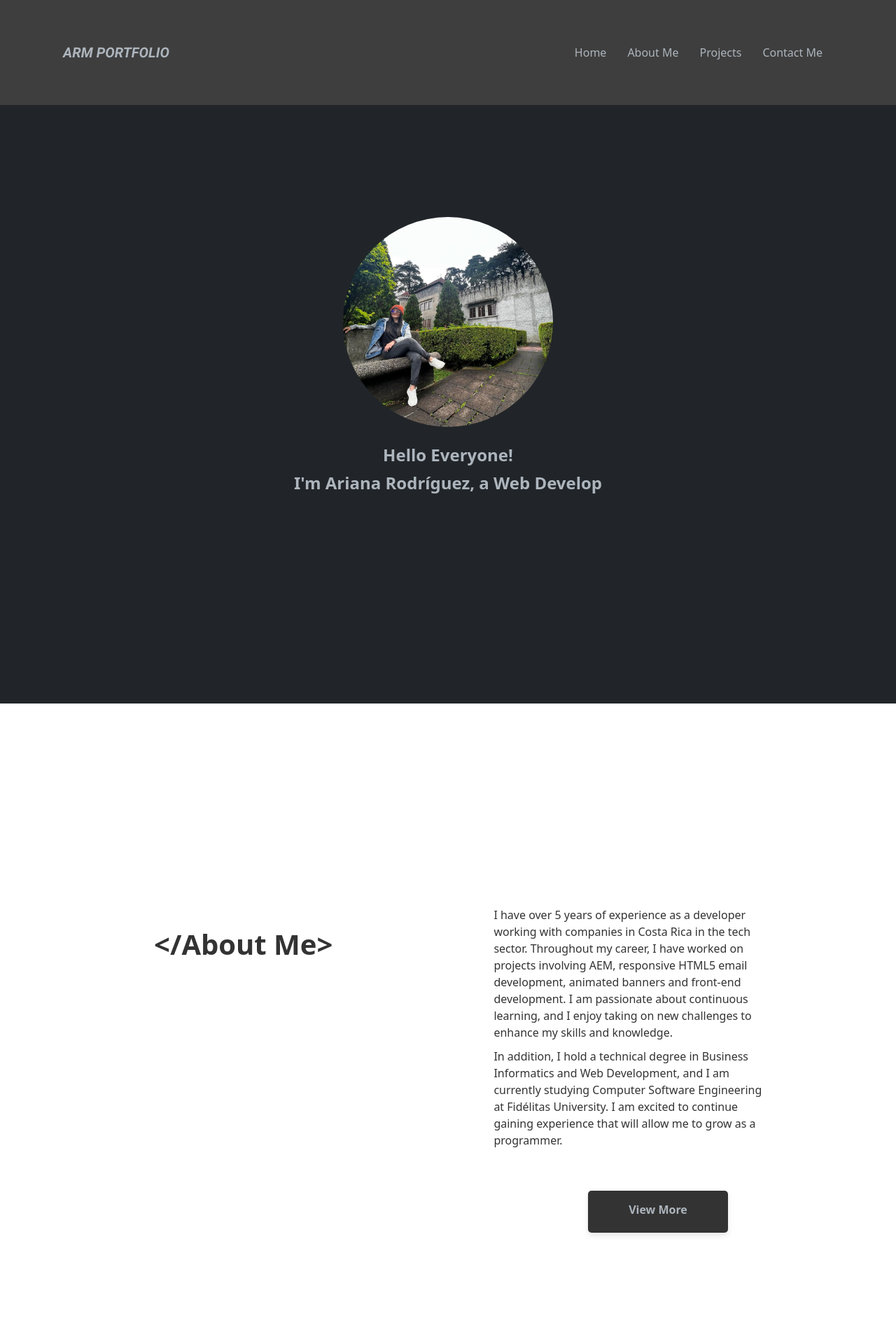
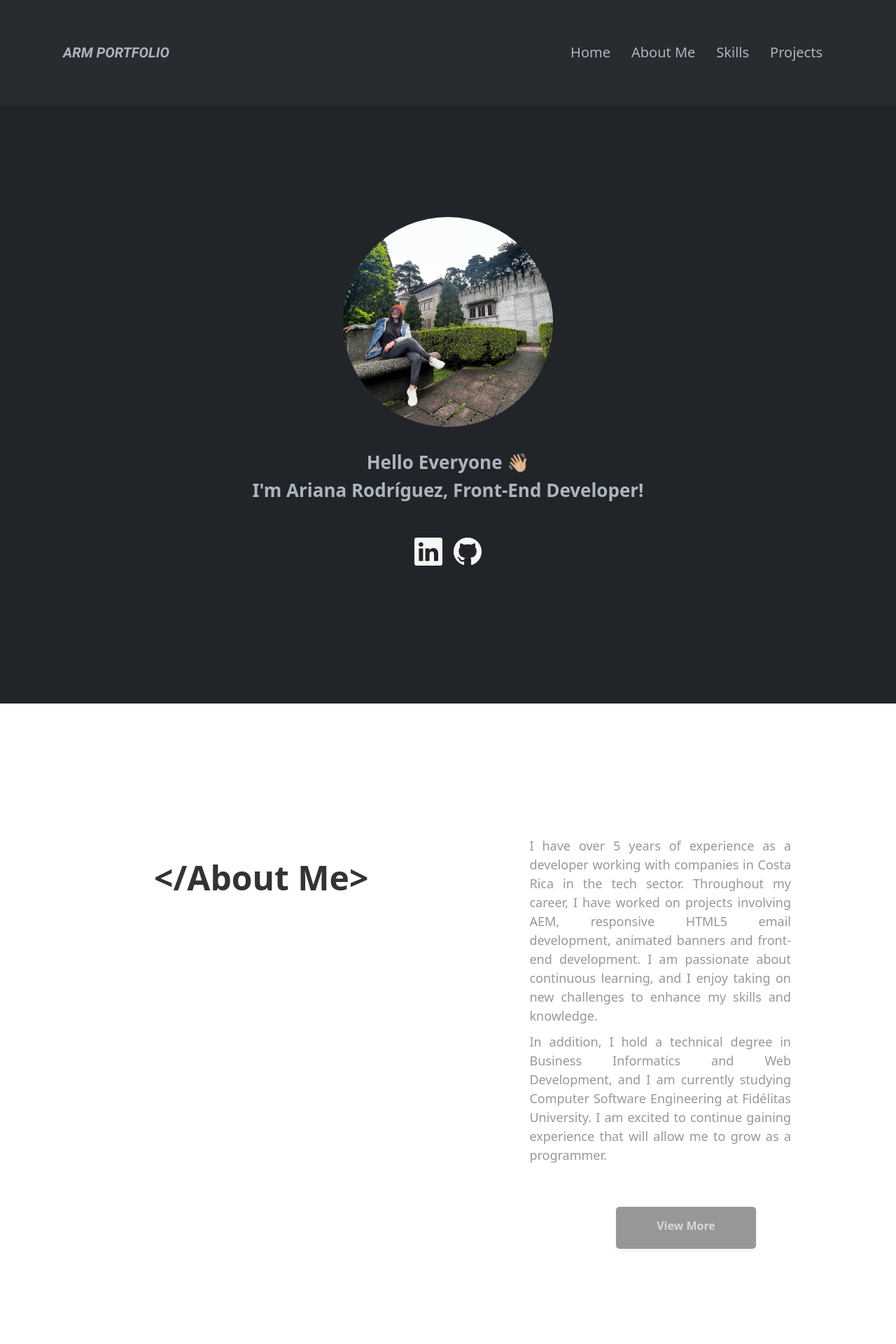
Before and after one commit to ari-rm21/website, an Angular app: page /about-me in a window 1280 px wide. Shown: the top 1920 px of the page at 70% size. Built offline with nearby package versions, Linux system fonts and the light colour scheme.

Commit message:
implementing animations

```diff
--- a/src/app/app.component.html
+++ b/src/app/app.component.html
@@ -5,10 +5,10 @@
                <i class="bi bi-list showOnMobile"></i>
         </div>
         <ul [class.show]="menuOpen" class="navegation__nav-links">
-            <li><a routerLink='/home' (click)="toggleMenu($event)">Home</a></li>
-            <li><a routerLink='/about-me' (click)="toggleMenu($event)">About Me</a></li>
-            <li><a routerLink='/projects' (click)="toggleMenu($event)">Projects</a></li>
-            <li><a routerLink='/contact-me' (click)="toggleMenu($event)">Contact Me</a></li>
+            <li><a [routerLink]="[]" fragment="home-section" (click)="toggleMenu($event)">Home</a></li>
+            <li><a [routerLink]="[]" fragment="about-section" (click)="toggleMenu($event)">About Me</a></li>
+            <li><a [routerLink]="[]" fragment="skills-section" (click)="toggleMenu($event)">Skills</a></li>
+            <li><a [routerLink]="[]" fragment="project-section" (click)="toggleMenu($event)">Projects</a></li>
         </ul>
     </nav>
 </header>
@@ -16,5 +16,5 @@
 
 <app-home></app-home>
 <app-about-me></app-about-me>
-<app-projects></app-projects>
+<!-- <app-projects></app-projects> -->
 <app-footer></app-footer>
--- a/src/app/app.component.scss
+++ b/src/app/app.component.scss
@@ -7,13 +7,14 @@
 
 .navegation {
   position: fixed;
+  z-index: 2;
   top: 0;
   width: 100%;
   display: flex;
   justify-content: space-between;
   align-items: center;
   padding: 60px 90px;
-  background-color: #3e3e3e;
+  background-color: #282c30;
   @media (max-width: 768px) {
     flex-direction: column;
     justify-content: center;
@@ -46,6 +47,7 @@
       padding: 5px 0;
       transition: color 0.3s ease;
       position: relative;
+      font-size: 20px;
 
       &::after {
         content: "";
@@ -61,7 +63,7 @@
       }
 
       &:hover {
-        color: #c06500;
+        color: #ff7f00;
       }
 
       &:hover::after {
--- a/src/app/app.component.ts
+++ b/src/app/app.component.ts
@@ -1,9 +1,11 @@
-import { Component } from '@angular/core';
 import { RouterLink, RouterOutlet } from '@angular/router';
 import { FooterComponent } from './components/footer/footer.component';
 import { HomeComponent } from './components/home/home.component';
 import { AboutMeComponent } from './components/about-me/about-me.component';
 import { ProjectsComponent } from './components/projects/projects.component';
+import { Component, OnInit } from '@angular/core';
+import { ActivatedRoute } from '@angular/router';
+import { ViewportScroller } from '@angular/common';
 
 @Component({
   selector: 'app-root',
@@ -12,7 +14,18 @@ import { ProjectsComponent } from './components/projects/projects.component';
   templateUrl: './app.component.html',
   styleUrls: ['./app.component.scss']
 })
-export class AppComponent {
+export class AppComponent implements OnInit {
+  constructor(
+    private route: ActivatedRoute,
+    private viewportScroller: ViewportScroller
+  ) {}
+  ngOnInit(): void {
+    this.route.fragment.subscribe((fragment) => {
+      if (fragment) {
+        this.viewportScroller.scrollToAnchor(fragment);
+      }
+    });
+  }
   title = 'ARM PORTFOLIO';
   menuOpen: boolean = false;
 
--- a/src/app/components/about-me/about-me.component.html
+++ b/src/app/components/about-me/about-me.component.html
@@ -1,4 +1,4 @@
-<section class="aboutMe_wrapper">
+<section class="aboutMe_wrapper" id="about-section">
     <div class="aboutMe_wrapper__img_container">
       <h2 class="aboutMe_wrapper__img_container__title">&lt;/About Me&gt;</h2>
     </div>
@@ -19,7 +19,7 @@
     </div>
   </section>
 
-  <section class="topSkils_wrapper">
+  <section class="topSkils_wrapper" id="skills-section">
     <div class="container">
       <h2 class="topSkils_wrapper__heading-secondary">
        My top Skills
--- a/src/app/components/about-me/about-me.component.scss
+++ b/src/app/components/about-me/about-me.component.scss
@@ -3,10 +3,12 @@
     justify-content: space-between;
     align-items: flex-start;
     gap: 20px;
-    padding: 200px 100px 120px 100px;
+    padding: 100px 60px 120px 100px;
     background-color: #fff;
     color: #333;
-
+    @media (max-width: 768px) {
+      padding: 100px 100px 120px 100px;
+    }
 
 
     &__img_container {
@@ -18,9 +20,14 @@
       white-space: nowrap;
 
       &__title {
-        font-size: 2.5rem;
+        font-size: 3rem;
         margin-bottom: 10px;
         font-weight: bold;
+        position: relative;
+        left: -538px;
+        @media (max-width: 768px) {
+          font-size: 2.1rem;
+        }
       }
 
       img {
@@ -32,10 +39,16 @@
     }
 
     &__bio_wrapper {
+      opacity: 0;
       flex: 2;
       display: flex;
       flex-direction: column;
       padding: 90px;
+      font-size: 18px;
+      text-align: justify;
+      @media (max-width: 768px) {
+        font-size: 16px;
+      }
 
 
 
@@ -100,6 +113,9 @@
   padding: 100px;
   width: 100%;
   height: 700px;
+  @media (max-width: 768px) {
+    padding: 100px 0px;
+  }
 
   &__heading-secondary {
     font-weight: 700;
@@ -109,5 +125,8 @@
     line-height: 1.2;
     margin-bottom: 9.6rem;
     letter-spacing: -0.5px;
+    @media (max-width: 768px) {
+      font-size: 2.1rem;
+    }
   }
 }
--- a/src/app/components/about-me/about-me.component.ts
+++ b/src/app/components/about-me/about-me.component.ts
@@ -1,13 +1,40 @@
 import { AfterViewInit, Component } from '@angular/core';
+import { gsap } from 'gsap';
+import { TextPlugin } from 'gsap/TextPlugin';
+import { ScrollTrigger } from 'gsap/ScrollTrigger'; // Importa el ScrollTrigger
 
 @Component({
   selector: 'app-about-me',
   standalone: true,
   imports: [],
   templateUrl: './about-me.component.html',
-  styleUrl: './about-me.component.scss'
+  styleUrls: ['./about-me.component.scss']
 })
-export class AboutMeComponent  {
+export class AboutMeComponent implements AfterViewInit {
+  ngAfterViewInit(): void {
+    gsap.registerPlugin(TextPlugin, ScrollTrigger);
+    const tl = gsap.timeline({
+      scrollTrigger: {
+        trigger: ".aboutMe_wrapper__img_container__title",
+        start: "top 80%",
+        end: "bottom 60%",
+        toggleActions: "play none none none",
+        markers: false,
+      }
+    });
 
+    // Animación de GSAP
+    tl.to(".aboutMe_wrapper__img_container__title", {
+      duration: 2.5,
+      ease: "elastic.out(1,0.3)",
+      x: 538,
+      opacity:1
+    });
+    tl.to(".aboutMe_wrapper__bio_wrapper", {
+      duration: 2.5,
+      ease: "sine.out",
+      opacity:1
+    });
 
+  }
 }
--- a/src/app/components/contact-me/contact-me.component.html
+++ b/src/app/components/contact-me/contact-me.component.html
@@ -1,4 +1,4 @@
-<form class="form_container" action="">
+<form class="form_container" action="" id="contact-section">
     <h1>Let's talk!</h1>
    <div class="form_container__inputs">
     <label for="">Name:</label>
--- a/src/app/components/home/home.component.html
+++ b/src/app/components/home/home.component.html
@@ -1,17 +1,17 @@
-<section class="wrapper">
+<section class="wrapper" id="home-section">
     <div class="wrapper__img_container">
       <img src="../../../assets/images/profile_image.jpeg" alt="Profile Image">
     </div>
-    <h2 class="wrapper__text_img">
-      <div class="welcome-message"></div>
-    </h2>
-    <div class="socialIcons_container">
+    <div class="wrapper__text_img">
+      <h2 class="welcome-message"></h2>
+    </div>
+    <div class="socialIcons_container " >
       <a href="https://www.linkedin.com/in/ariana-rodriguez-38a362116/" target="_blank">
-        <i class="bi bi-linkedin social-icon"></i>
+        <i class="bi bi-linkedin social-icon linkedin"></i>
 
     </a>
-    <a href="https://github.com/ari-rm21" target="_blank">
-      <i class="bi bi-github social-icon"></i>
+    <a href="https://github.com/ari-rm21" target="_blank" >
+      <i class="bi bi-github social-icon github"></i>
     </a>
     </div>
   </section>
--- a/src/app/components/home/home.component.scss
+++ b/src/app/components/home/home.component.scss
@@ -6,12 +6,18 @@
     flex-direction: column;
     @media (max-width: 768px) {
       padding: 250px 0px 50px 0px;
-      height: 700px;
+      height: 800px;
 
   }
 
 
+
+
+
     &__img_container {
+      position: relative;
+      top: -500px;
+      opacity: 0;
       display: flex;
       align-items: center;
       justify-content: center;
@@ -35,13 +41,19 @@
         display: flex;
         flex-direction: column;
         align-items: center;
+        @media (max-width: 768px) {
+          padding: 0px 20px;
+
+
+        }
+
 
       }
   }
 
   .welcome-message {
-    padding: 20px 0px;
-    font-size: 24px;
+    padding: 30px 0px;
+    font-size: 26px;
     font-weight: bold;
     color: #adb5bd;
     white-space: nowrap;
@@ -49,9 +61,10 @@
     text-align: center;
     line-height: 2.5rem;
     @media (max-width: 768px) {
-      font-size: 18px;
+      font-size: 24px;
       line-height: 2.5rem;
-
+      width: 250px;
+      padding: 24px 0px 0px 0px;
 
     }
   }
@@ -63,6 +76,20 @@
 }
   .social-icon {
     opacity: 0;
-    font-size: 2rem;
+    font-size: 2.5rem;
     color: white;
+    @media (max-width: 768px) {
+      font-size: 2rem;
+
+
+    }
+
   }
+
+  .linkedin:hover{
+    color: #0366c3;
+  }
+
+  .github:hover{
+    color:#ff7f00;
+  }
--- a/src/app/components/home/home.component.ts
+++ b/src/app/components/home/home.component.ts
@@ -2,7 +2,6 @@ import { Component, AfterViewInit } from '@angular/core';
 import { gsap } from 'gsap';
 import { TextPlugin } from 'gsap/TextPlugin';
 
-gsap.registerPlugin(TextPlugin);
 
 @Component({
   selector: 'app-home',
@@ -13,16 +12,27 @@ gsap.registerPlugin(TextPlugin);
 export class HomeComponent implements AfterViewInit {
 
   ngAfterViewInit(): void {
+    gsap.registerPlugin(TextPlugin);
     const tl = gsap.timeline();
-    tl.to(".welcome-message", {
-      duration: 6,
-      text: "Hello Everyone! <br> I'm Ariana Rodríguez, a Web Developer.",
-      ease: "power1.inOut"
+    tl.to(".wrapper__img_container" , {
+      duration:2.5,
+      ease: "bounce.out",
+      opacity:1,
+      y: 500
     })
+    .to(".welcome-message", {
+      duration: 2.5,
+      text: "Hello Everyone 👋🏼 <br> I'm Ariana Rodríguez, Front-End Developer!",
+      ease: "power1.inOut",
+      parseHTML:true
+
+    })
+
     .to(".social-icon", {
-      duration: 1,
+      duration: 2,
       opacity: 1,
-      ease: "power1.inOut"
+      ease: "power4.out",
+
     }, );
   }
 }
--- a/src/app/components/projects/projects.component.html
+++ b/src/app/components/projects/projects.component.html
@@ -1,4 +1,4 @@
-<section>
+<section id="project-section">
     <p>projects works!</p>
 
 </section>
```
Also changed, not shown: src/app/app.routes.ts (+8 -1 lines).
